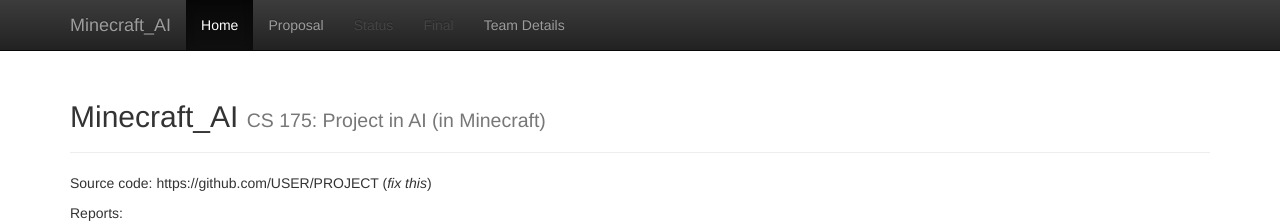
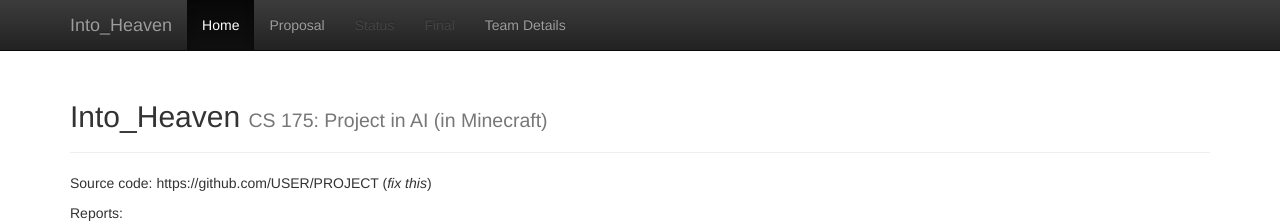
Before and after one commit to Chilly712/CrossTheFireLine_Minecraft, a Jekyll site: the page built from docs/index.md, in a window 1280 px wide. Shown: the top 223 px of the page. Built offline with Jekyll 4.4.1, drawn with Linux system fonts in a browser that asks for light colours; formulas are drawn with MathJax 3.

Commit message:
Update _config.yml

```diff
--- a/docs/_config.yml
+++ b/docs/_config.yml
@@ -1,7 +1,7 @@
 ###########
 # site.title
 
-title:    'Minecraft_AI'
+title:    'Into_Heaven'
 subtitle: 'CS 175: Project in AI (in Minecraft)'
 
 
```
